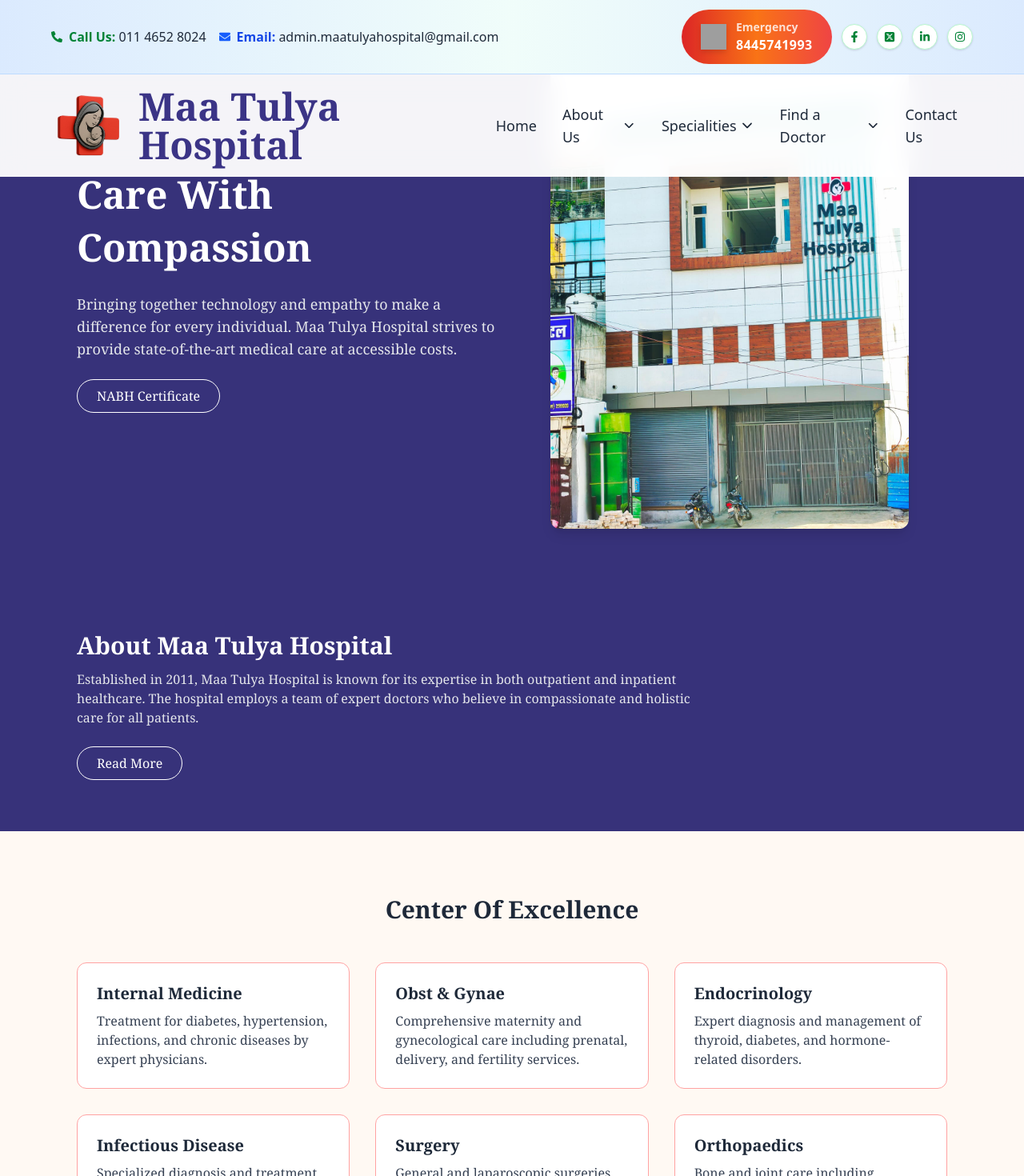
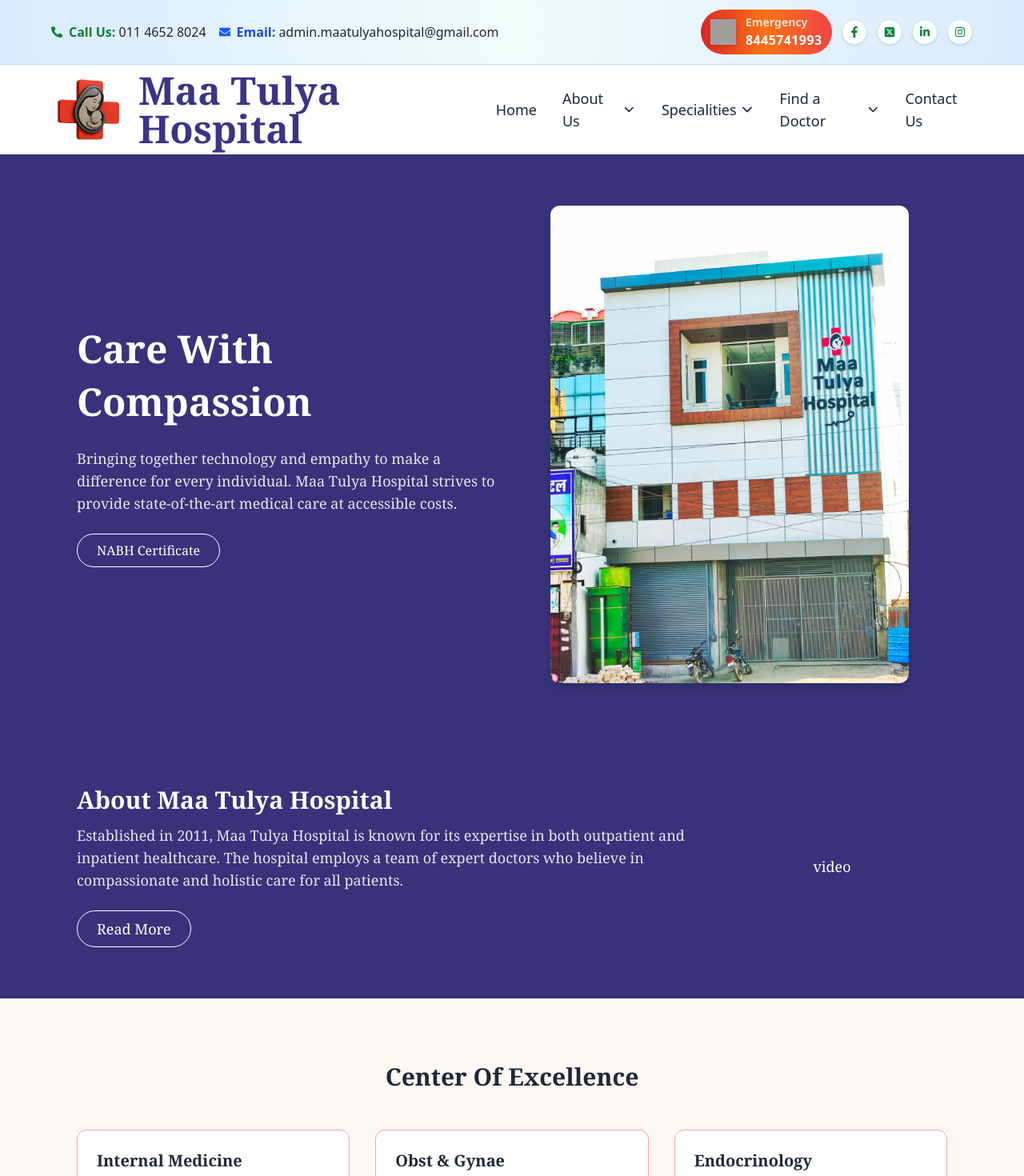
Before and after one commit to Akshat-1407/Hospital, a React (Vite) app in the folder hospital/: page / in a window 1280 px wide. Shown: the top 1470 px of the page at 80% size. Built offline with nearby package versions, Linux system fonts and the light colour scheme; grey boxes are pictures that could not be loaded.

Commit message:
corrected

```diff
--- a/hospital/src/Component/Home.jsx
+++ b/hospital/src/Component/Home.jsx
@@ -12,8 +12,8 @@
           </h1>
           <p className="text-gray-200 text-lg">
             Bringing together technology and empathy to make a difference for
-            every individual. Maa Tulya Hospital strives to provide state-of-the-art
-            medical care at accessible costs.
+            every individual. Maa Tulya Hospital strives to provide
+            state-of-the-art medical care at accessible costs.
           </p>
           <button className="border border-white px-6 py-2 rounded-full hover:bg-white hover:text-[#37327A] transition">
             NABH Certificate
@@ -23,23 +23,30 @@
           <img
             src="./building.jpg"
             alt="hospital"
-            className="rounded-xl shadow-lg w-full max-w-md"
+            className="rounded-xl shadow-lg w-full max-w-md "
           />
         </div>
       </section>
 
       {/* ================= ABOUT SECTION ================= */}
-      <section className="bg-[#37327A] text-white px-8 md:px-24 py-16 text-center md:text-left">
-        <h2 className="text-3xl font-semibold mb-3">About Maa Tulya Hospital</h2>
-        <p className="text-gray-200 mb-6 max-w-3xl">
-          Established in 2011, Maa Tulya Hospital is known for its expertise in both
-          outpatient and inpatient healthcare. The hospital employs a team of
-          expert doctors who believe in compassionate and holistic care for all
-          patients.
-        </p>
-        <button className="border border-white px-6 py-2 rounded-full hover:bg-white hover:text-[#37327A] transition">
-          Read More
-        </button>
+      <section className=" hidden md:flex items-center gap-8 text-lg font-medium bg-[#37327A] text-white px-8 md:px-24 py-16 text-center md:text-left">
+        <div>
+          <h2 className="text-3xl font-semibold mb-3">
+            About Maa Tulya Hospital
+          </h2>
+          <p className="text-gray-200 mb-6 max-w-3xl">
+            Established in 2011, Maa Tulya Hospital is known for its expertise
+            in both outpatient and inpatient healthcare. The hospital employs a
+            team of expert doctors who believe in compassionate and holistic
+            care for all patients.
+          </p>
+          <button className="border border-white px-6 py-2 rounded-full hover:bg-white hover:text-[#37327A] transition">
+            Read More
+          </button>
+        </div>
+        <div className="flex-1 flex justify-center">
+          <h1> video</h1>
+        </div>
       </section>
 
       {/* ================= Center Of Excellence ================= */}
@@ -117,7 +124,10 @@
         <div className="grid md:grid-cols-3 gap-10 text-left">
           <div>
             <h3 className="font-bold text-lg mb-2">Clinical Excellence</h3>
-            <p>Our team of doctors brings decades of combined experience and expertise.</p>
+            <p>
+              Our team of doctors brings decades of combined experience and
+              expertise.
+            </p>
           </div>
           <div>
             <h3 className="font-bold text-lg mb-2">Emergency Services</h3>
@@ -131,8 +141,8 @@
 
         <div className="mt-16 text-center">
           <div className="bg-[#E8614C] text-white p-8 rounded-xl max-w-xl mx-auto italic">
-            “Empathy lies at the core of our service values reflected in compassionate
-            treatment and expert care.”
+            “Empathy lies at the core of our service values reflected in
+            compassionate treatment and expert care.”
           </div>
         </div>
       </section>
@@ -143,8 +153,8 @@
           <div>
             <h3 className="text-2xl font-semibold mb-4">Maa Tulya Hospital</h3>
             <p className="text-gray-200 text-sm leading-relaxed">
-              Dedicated to providing compassionate and quality healthcare
-              to every individual with trust and care.
+              Dedicated to providing compassionate and quality healthcare to
+              every individual with trust and care.
             </p>
             <div className="flex space-x-4 mt-5">
               <a href="#" className="hover:text-[#FFD700] transition-colors">
@@ -177,10 +187,26 @@
           <div>
             <h3 className="text-xl font-semibold mb-4">Quick Links</h3>
             <ul className="space-y-2 text-gray-200 text-sm">
-              <li><a href="/" className="hover:text-[#FFD700]">Home</a></li>
-              <li><a href="/about" className="hover:text-[#FFD700]">About Us</a></li>
-              <li><a href="/speciality" className="hover:text-[#FFD700]">Specialities</a></li>
-              <li><a href="/contactUs" className="hover:text-[#FFD700]">Contact</a></li>
+              <li>
+                <a href="/" className="hover:text-[#FFD700]">
+                  Home
+                </a>
+              </li>
+              <li>
+                <a href="/about" className="hover:text-[#FFD700]">
+                  About Us
+                </a>
+              </li>
+              <li>
+                <a href="/speciality" className="hover:text-[#FFD700]">
+                  Specialities
+                </a>
+              </li>
+              <li>
+                <a href="/contactUs" className="hover:text-[#FFD700]">
+                  Contact
+                </a>
+              </li>
             </ul>
           </div>
 
@@ -197,7 +223,10 @@
         </div>
 
         <div className="flex flex-col md:flex-row justify-between items-center mt-8 text-gray-300 text-xs border-t border-white/10 pt-6">
-          <p>© {new Date().getFullYear()} Maa Tulya Hospital. All Rights Reserved.</p>
+          <p>
+            © {new Date().getFullYear()} Maa Tulya Hospital. All Rights
+            Reserved.
+          </p>
           <p className="mt-3 md:mt-0">
             Designed & Developed by{" "}
             <span className="font-semibold text-[#FFD700]">ADITYA SHARMA</span>
--- a/hospital/src/Component/Navbar.jsx
+++ b/hospital/src/Component/Navbar.jsx
@@ -78,7 +78,7 @@
   ];
 
   return (
-    <div className="w-full fixed top-0 left-0 z-50">
+    <div className="w-full  sticky top-0 left-0 z-50">
       {/* SEO Meta Tags */}
       <Helmet>
         <title>Maa Tulya Hospital – Multispeciality Hospital in Baghpat</title>
@@ -143,12 +143,12 @@
           <div className="hidden lg:flex items-center justify-center flex-1" />
 
           {/* Right: Emergency (big) + Socials */}
-          <div className="flex items-center gap-3">
+          <div className="flex items-center gap-3 h-10px">
             {/* Large Emergency - desktop/tablet */}
             <a
               href={`tel:${EMERGENCY_NUMBER}`}
               aria-label="Call Emergency"
-              className="hidden md:flex items-center px-6 py-3 rounded-full text-white font-semibold text-lg shadow-2xl transform transition-all duration-300 animate-emergencyPulse"
+              className="hidden md:flex items-center px-3 py-1.5 rounded-full text-white font-semibold text-lg shadow-2xl transform transition-all duration-300 animate-emergencyPulse"
               style={{
                 // gradient-like background that still uses red/orange palette
                 background:
@@ -188,7 +188,7 @@
       {/* MAIN NAVBAR */}
       <nav
         className={`transition-all duration-500 ease-in-out w-full backdrop-blur-lg ${
-          scrolled ? "bg-white/80 shadow-md border-b border-gray-200 py-2" : "bg-white/95 py-4"
+          scrolled ? "bg-white/80 shadow-md border-b border-gray-200 py-2" : "bg-white/95 py-2"
         }`}
       >
         <div className="flex items-center justify-between px-6 md:px-16 relative">
```
